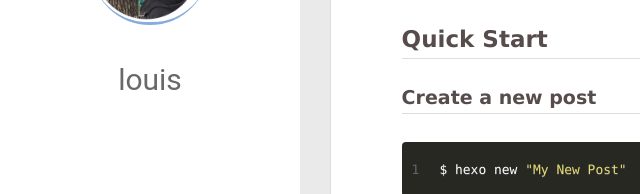
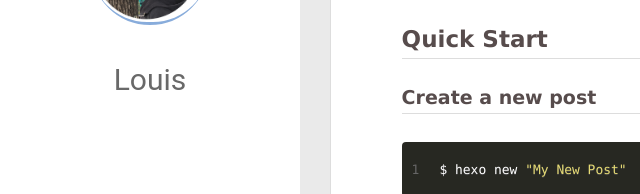
Before and after one commit to louisace/louisace.github.io, a plain HTML site: page 2018/01/10/hello-world/index.html in a window 1280 px wide. Shown: the part 210-404 px from the top of the page, 0-640 px from the left. Drawn offline with nearby package versions, Linux system fonts and the light colour scheme; some packages are replaced by stand-ins of ours.

Commit message:
Site updated: 2018-01-10 22:07:47

```diff
--- a/2018/01/10/hello-world/index.html
+++ b/2018/01/10/hello-world/index.html
@@ -59,7 +59,7 @@ var _hmt = _hmt || [];
 			<img src="/assets/louis.png" class="js-avatar">
 		</a>
 		<hgroup>
-		  <h1 class="header-author"><a href="/">louis</a></h1>
+		  <h1 class="header-author"><a href="/">Louis</a></h1>
 		</hgroup>
 
 
@@ -109,7 +109,7 @@ var _hmt = _hmt || [];
 				<img src="/assets/louis.png" class="js-avatar">
 			</div>
 			<hgroup>
-			  <h1 class="header-author js-header-author">louis</h1>
+			  <h1 class="header-author js-header-author">Louis</h1>
 			</hgroup>
 
 
@@ -297,7 +297,7 @@ var _hmt = _hmt || [];
   <div class="outer">
     <div id="footer-info">
     	<div class="footer-left">
-    		&copy; 2018 louis
+    		&copy; 2018 Louis
     	</div>
       	<div class="footer-right">
       		<a href="http://hexo.io/" target="_blank">Hexo</a>  Theme <a href="https://github.com/litten/hexo-theme-yilia" target="_blank">Yilia</a> by Litten
```
Also changed, not shown: 2018/01/10/数据分析apriori算法关联分析/index.html (+3 -3 lines), archives/2018/01/index.html (+3 -3 lines), archives/2018/index.html (+3 -3 lines), archives/index.html (+3 -3 lines), index.html (+3 -3 lines).
